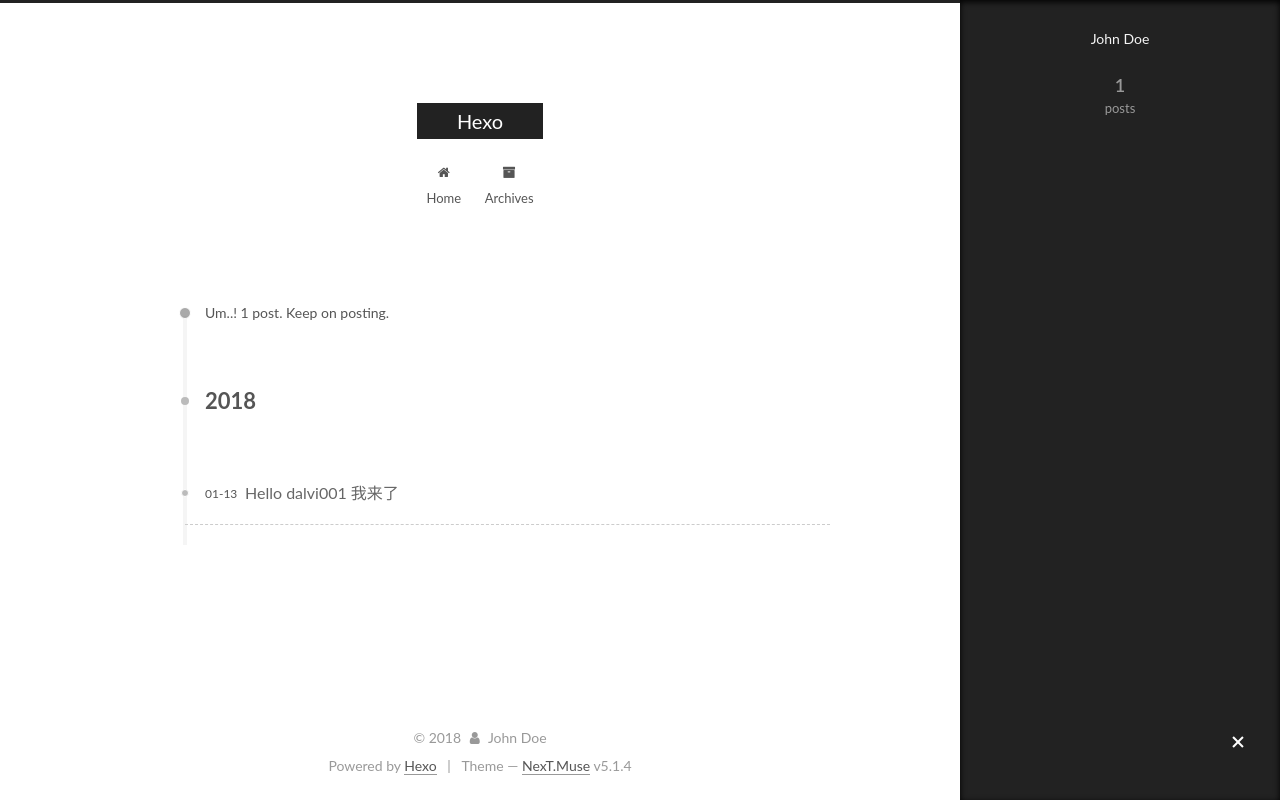
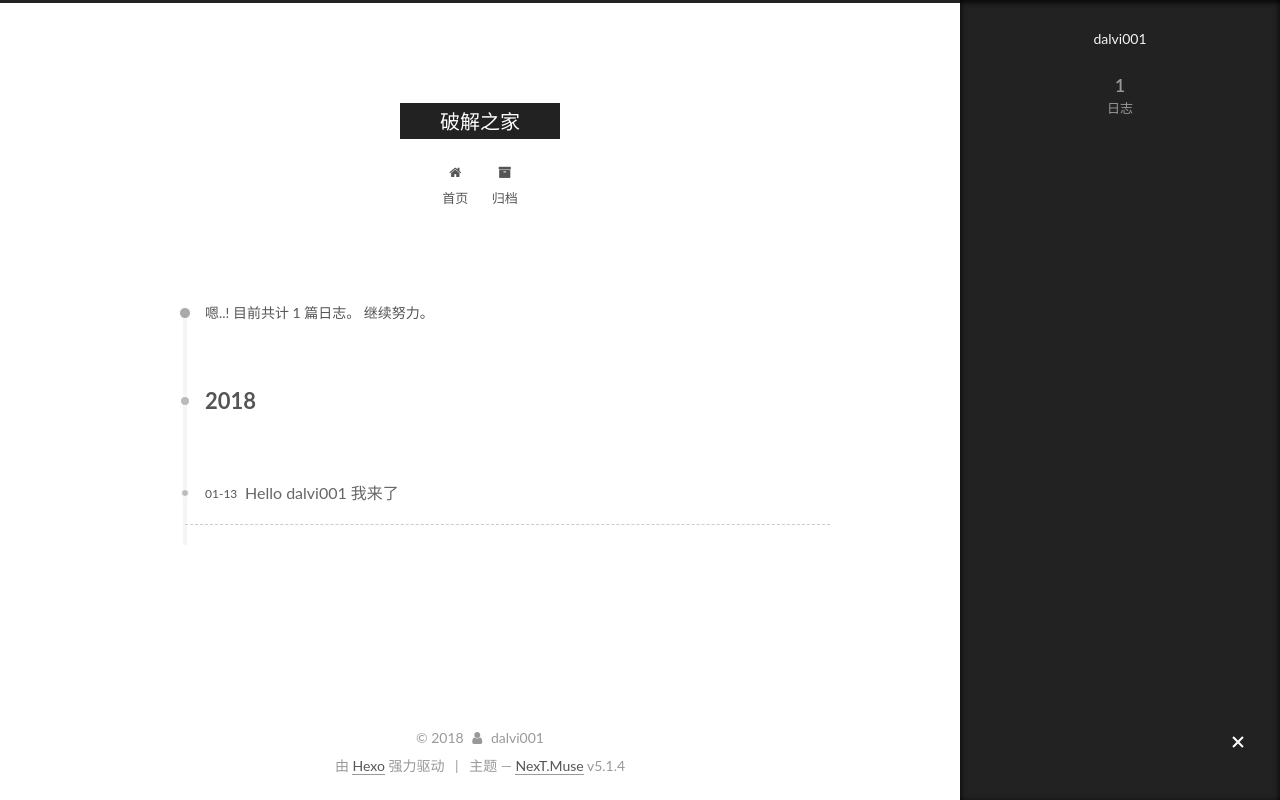
Before and after one commit to dalvi001/dalvi001.github.io, a plain HTML site: page archives/2018/01/index.html in a window 1280 px wide. Both pictures are taken after a click on the element 1238 px from the left and 743 px from the top of the page. Drawn offline with Linux system fonts and the light colour scheme.

Commit message:
Site updated: 2018-01-14 04:26:10

```diff
--- a/archives/2018/01/index.html
+++ b/archives/2018/01/index.html
@@ -5,7 +5,7 @@
 
 
 
-<html class="theme-next muse use-motion" lang="">
+<html class="theme-next muse use-motion" lang="zh-Hans">
 <head>
   <meta charset="UTF-8"/>
 <meta http-equiv="X-UA-Compatible" content="IE=edge" />
@@ -80,11 +80,12 @@
 
 
 <meta property="og:type" content="website">
-<meta property="og:title" content="Hexo">
+<meta property="og:title" content="破解之家">
 <meta property="og:url" content="http://yoursite.com/archives/2018/01/index.html">
-<meta property="og:site_name" content="Hexo">
+<meta property="og:site_name" content="破解之家">
+<meta property="og:locale" content="zh-Hans">
 <meta name="twitter:card" content="summary">
-<meta name="twitter:title" content="Hexo">
+<meta name="twitter:title" content="破解之家">
 
 
 
@@ -100,7 +101,7 @@
     motion: {"enable":true,"async":false,"transition":{"post_block":"fadeIn","post_header":"slideDownIn","post_body":"slideDownIn","coll_header":"slideLeftIn","sidebar":"slideUpIn"}},
     duoshuo: {
       userId: '0',
-      author: 'Author'
+      author: '博主'
     },
     algolia: {
       applicationID: '',
@@ -120,7 +121,7 @@
 
 
 
-  <title>Archive | Hexo</title>
+  <title>归档 | 破解之家</title>
 
 
 
@@ -132,7 +133,7 @@
 
 </head>
 
-<body itemscope itemtype="http://schema.org/WebPage" lang="">
+<body itemscope itemtype="http://schema.org/WebPage" lang="zh-Hans">
 
 
 
@@ -150,7 +151,7 @@
     <div class="custom-logo-site-title">
       <a href="/"  class="brand" rel="start">
         <span class="logo-line-before"><i></i></span>
-        <span class="site-title">Hexo</span>
+        <span class="site-title">破解之家</span>
         <span class="logo-line-after"><i></i></span>
       </a>
     </div>
@@ -180,7 +181,7 @@
 
               <i class="menu-item-icon fa fa-fw fa-home"></i> <br />
 
-            Home
+            首页
           </a>
         </li>
 
@@ -190,7 +191,7 @@
 
               <i class="menu-item-icon fa fa-fw fa-archive"></i> <br />
 
-            Archives
+            归档
           </a>
         </li>
 
@@ -226,7 +227,7 @@
 
 
 
-        Um..! 1 post. Keep on posting.
+        嗯..! 目前共计 1 篇日志。 继续努力。
       </span>
 
 
@@ -313,7 +314,7 @@
         <div class="site-overview">
           <div class="site-author motion-element" itemprop="author" itemscope itemtype="http://schema.org/Person">
 
-              <p class="site-author-name" itemprop="name">John Doe</p>
+              <p class="site-author-name" itemprop="name">dalvi001</p>
               <p class="site-description motion-element" itemprop="description"></p>
           </div>
 
@@ -325,7 +326,7 @@
                 <a href="/archives/">
 
                   <span class="site-state-item-count">1</span>
-                  <span class="site-state-item-name">posts</span>
+                  <span class="site-state-item-name">日志</span>
                 </a>
               </div>
 
@@ -369,13 +370,13 @@
   <span class="with-love">
     <i class="fa fa-user"></i>
   </span>
-  <span class="author" itemprop="copyrightHolder">John Doe</span>
+  <span class="author" itemprop="copyrightHolder">dalvi001</span>
 
 
 </div>
 
 
-  <div class="powered-by">Powered by <a class="theme-link" target="_blank" href="https://hexo.io">Hexo</a></div>
+  <div class="powered-by">由 <a class="theme-link" target="_blank" href="https://hexo.io">Hexo</a> 强力驱动</div>
 
 
 
@@ -383,7 +384,7 @@
 
 
 
-  <div class="theme-info">Theme &mdash; <a class="theme-link" target="_blank" href="https://github.com/iissnan/hexo-theme-next">NexT.Muse</a> v5.1.4</div>
+  <div class="theme-info">主题 &mdash; <a class="theme-link" target="_blank" href="https://github.com/iissnan/hexo-theme-next">NexT.Muse</a> v5.1.4</div>
 
 
 
```
Also changed, not shown: 2018/01/13/hello-world/index.html (+20 -19 lines), archives/2018/index.html (+17 -16 lines), archives/index.html (+17 -16 lines), index.html (+20 -19 lines).
